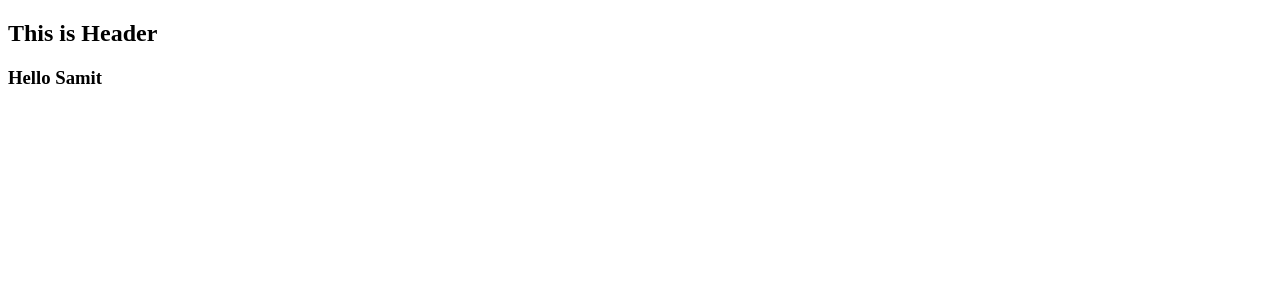
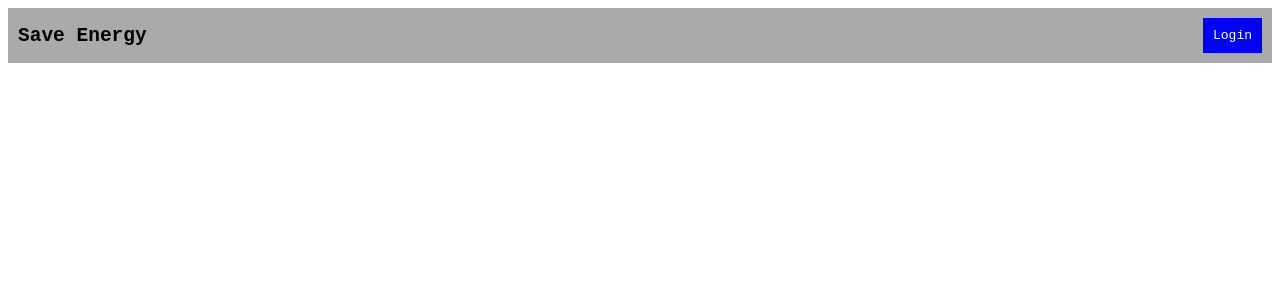
Before and after one commit to Samit-Dhawal/dApp-energy, a React (Create React App) app: page / in a window 1280 px wide. Shown: the top 300 px of the page. Built offline with nearby package versions, Linux system fonts and the light colour scheme.

Commit message:
Second Commit

```diff
--- a/src/components/Header.js
+++ b/src/components/Header.js
@@ -1,8 +1,31 @@
-import React from 'react';
+import React from "react";
 
 export default function Header()
 {
-    return <div>
-        <h2>This is Header</h2>
-    </div>
+    return (
+        <div style={styles.headerContainer}>
+            <h2 style={{ margin: 10 }}>Save Energy</h2>
+            <a href="#" style={styles.loginBtn}>
+                Login
+            </a>
+        </div>
+    );
 }
+
+const styles = {
+    headerContainer: {
+        display: "flex",
+        flexDirection: "row",
+        alignItems: "center",
+        justifyContent: "space-between",
+        fontFamily: "monospace",
+        backgroundColor: "#aaa"
+    },
+    loginBtn: {
+        backgroundColor: "blue",
+        textDecoration: "none",
+        color: "white",
+        padding: 10,
+        margin: 10
+    }
+};
--- a/src/pages/Home.js
+++ b/src/pages/Home.js
@@ -5,6 +5,7 @@ export default function Home()
 {
     return <div>
         <Header />
-        <h3> Hello Samit </h3>
+        {/* <h3> Hello Samit </h3> */}
+
     </div>
 }
```
